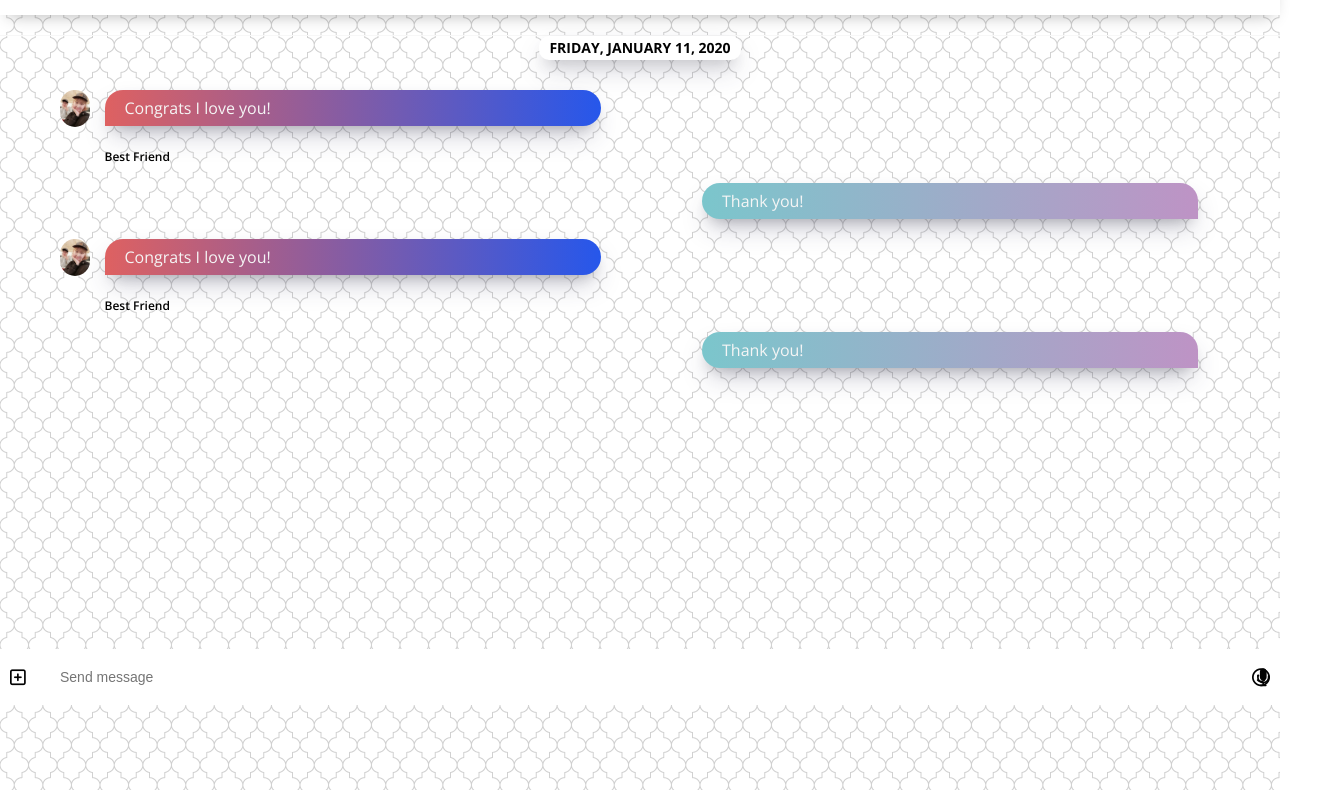
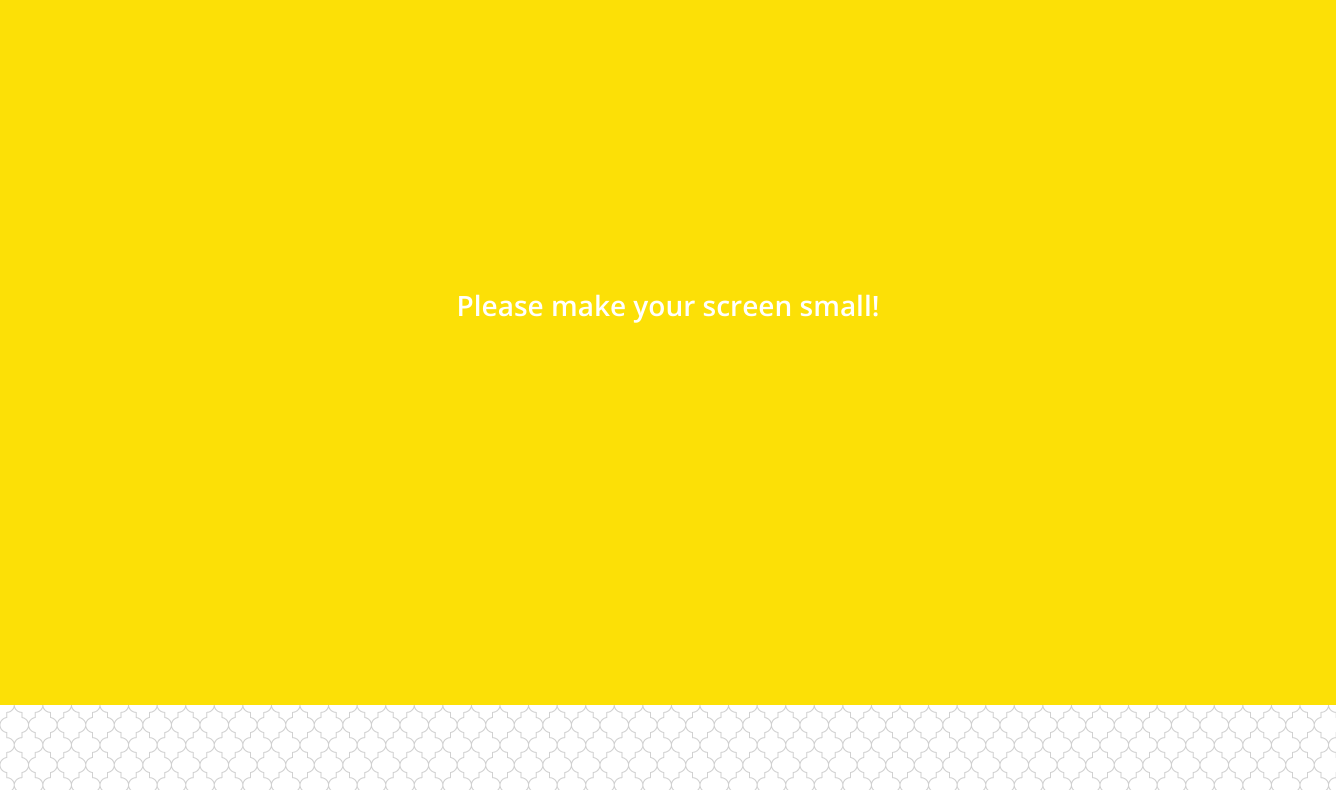
Before and after one commit to jungmyungjin/study_web, a plain HTML site: page [nomadcoders]kakao_clone_coding/2_Practice/chat.html in a window 1280 px wide. Shown: the part 95-885 px from the top of the page, 1336 px wide, since content can reach past the window. Drawn offline with nearby package versions, Linux system fonts and the light colour scheme.

Commit message:
update_gh-pages
clone from master

```diff
--- a/[nomadcoders]kakao_clone_coding/2_Practice/chat.html
+++ b/[nomadcoders]kakao_clone_coding/2_Practice/chat.html
@@ -111,5 +111,10 @@
         </span>
       </div>
     </div>
+    <div class="bigScreen">
+      <span class="bigScreen__text">
+        Please make your screen small!
+      </span>
+    </div>
   </body>
 </html>
--- a/[nomadcoders]kakao_clone_coding/2_Practice/css/chat.css
+++ b/[nomadcoders]kakao_clone_coding/2_Practice/css/chat.css
@@ -6,6 +6,7 @@
   background-color: white;
   box-shadow: rgba(0, 0, 0, 0.3) 0px 8px 16px -8px,
     rgba(0, 0, 0, 0.024) 0px -6px 16px -6px;
+  z-index: 2;
 }
 
 .chats-body {
@@ -147,10 +148,23 @@
   font-weight: 500;
 }
 
+@keyframes spin {
+  from {
+    transform: none;
+  }
+  to {
+    transform: rotateY(1turn);
+  }
+}
+
 .incoming-message img {
   width: 30px;
   border-radius: 15px;
   margin-right: 15px;
+  box-shadow: rgba(50, 50, 93, 0.25) 0px 13px 27px -5px,
+    rgba(0, 0, 0, 0.3) 0px 8px 16px -8px,
+    rgba(0, 0, 0, 0.024) 0px -6px 16px -6px;
+  animation: spin 1s linear infinite;
 }
 
 .message__content .message__bubble {
--- /dev/null
+++ b/[nomadcoders]kakao_clone_coding/2_Practice/css/mobile.css
@@ -0,0 +1,25 @@
+.bigScreen {
+  position: absolute;
+  width: 100%;
+  height: 100%;
+  top: 0;
+  left: 0;
+  background-color: #fce006;
+  display: flex;
+  justify-content: center;
+  align-items: center;
+  font-weight: 600;
+  color: white;
+  font-size: 28px;
+  padding: 0px 28px;
+  text-align: center;
+  line-height: 1.5;
+  display: none;
+  z-index: 4;
+}
+
+@media screen and (min-width: 550px) {
+  .bigScreen {
+    display: flex;
+  }
+}
--- a/[nomadcoders]kakao_clone_coding/2_Practice/css/nav-bar.css
+++ b/[nomadcoders]kakao_clone_coding/2_Practice/css/nav-bar.css
@@ -35,3 +35,18 @@
   border-radius: 100px;
   font-size: 10px;
 }
+
+@keyframes showNavBar {
+  from {
+    transform: translateY(80px);
+  }
+  to {
+    transform: none;
+  }
+}
+
+.nav {
+  transform: translateY(80px);
+  animation: showNavBar 0.5s ease-in-out forwards;
+  animation-delay: 0.5s;
+}
--- a/[nomadcoders]kakao_clone_coding/2_Practice/css/styles.css
+++ b/[nomadcoders]kakao_clone_coding/2_Practice/css/styles.css
@@ -9,7 +9,8 @@
 @import "more.css";
 @import "settings.css";
 @import "chat.css";
-* {
+@import "mobile.css";
+ {
   box-sizing: border-box;
 }
 
@@ -29,3 +30,17 @@ a {
   color: inherit;
   text-decoration: none;
 }
+
+@keyframes fadeIn {
+  from {
+    opacity: 0;
+    transform: translateY(-50px);
+  }
+  to {
+    opacity: 1;
+    transform: none;
+  }
+}
+main {
+  animation: fadeIn 0.5s ease-in-out;
+}
```
Also changed, not shown: [nomadcoders]kakao_clone_coding/2_Practice/find.html (+5 -0 lines), [nomadcoders]kakao_clone_coding/2_Practice/friends.html (+5 -0 lines), [nomadcoders]kakao_clone_coding/2_Practice/index.html (+5 -0 lines), [nomadcoders]kakao_clone_coding/2_Practice/more.html (+5 -0 lines), [nomadcoders]kakao_clone_coding/2_Practice/settings.html (+5 -0 lines).
